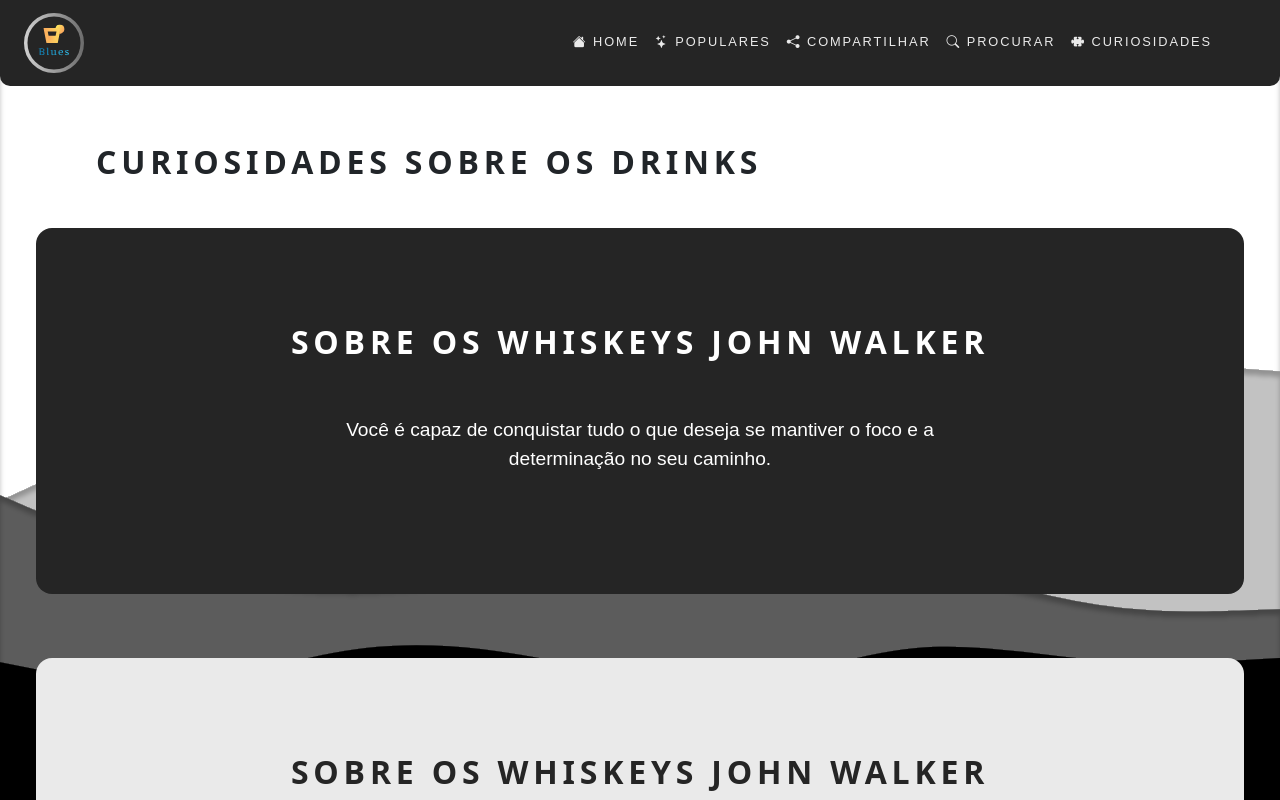
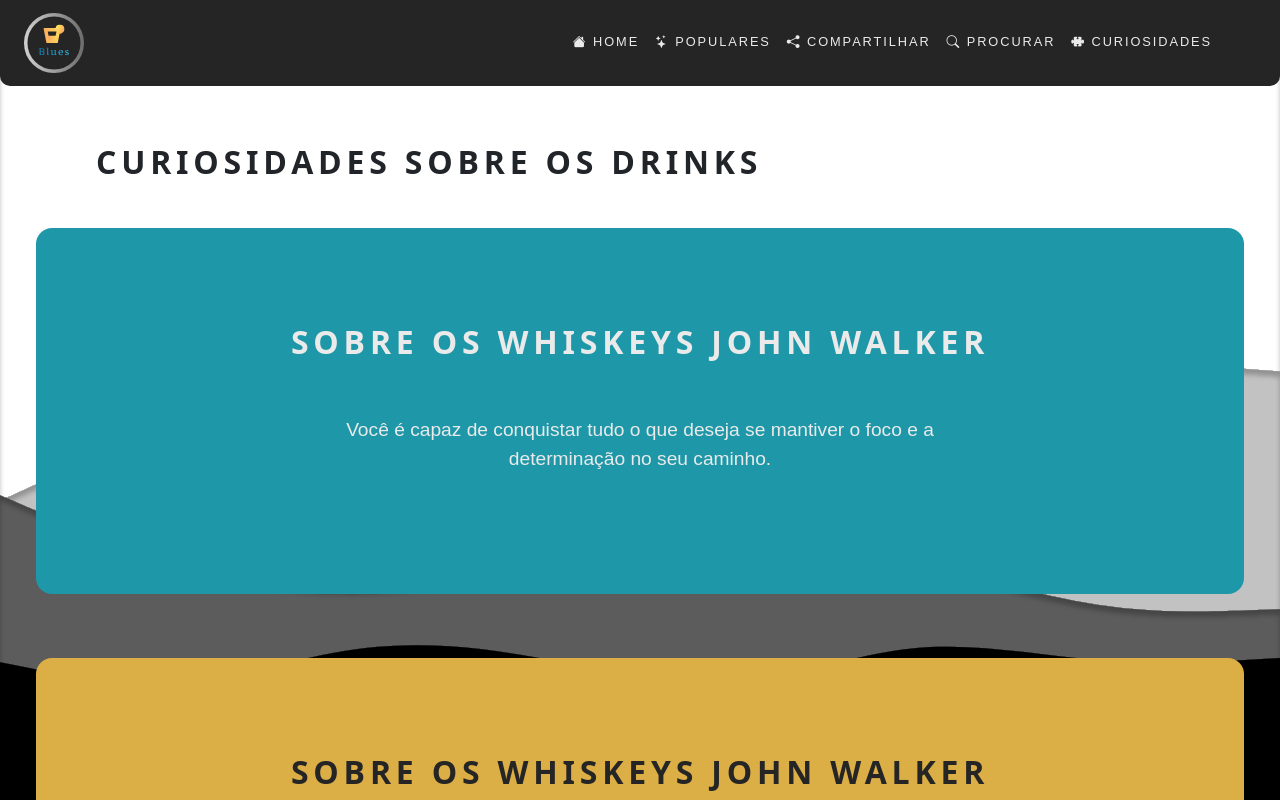
Before and after one commit to CarlosPegoraro/Blues, a React (Vite) app in the folder site/: page /notices in a window 1280 px wide. Shown: the top 800 px of the page. Built offline with nearby package versions, Linux system fonts and the light colour scheme; a web font is replaced by a local one.

Commit message:
:guitar: random color block system

```diff
--- a/site/package.json
+++ b/site/package.json
@@ -12,6 +12,7 @@
     "bootstrap": "^5.3.0-alpha2",
     "localforage": "^1.10.0",
     "match-sorter": "^6.3.1",
+    "random-js": "^2.1.0",
     "react": "^18.2.0",
     "react-dom": "^18.2.0",
     "react-router-dom": "^6.9.0",
--- a/site/src/components/Information.tsx
+++ b/site/src/components/Information.tsx
@@ -23,11 +23,33 @@
 }
 
 export function Informations(props: Informations) {
+    const randomNumber = Math.floor(Math.random() * 4)
+    let randomStyle = ' ';
+    switch (randomNumber) {
+        case 1:
+            randomStyle= "bg-dark text-light";
+            break;
+        case 2:
+            randomStyle = "bg-light text-dark";
+            break;
+        case 3:
+            randomStyle = "bg-primary text-dark";
+            break;
+        case 0:
+            randomStyle = "bg-second text-light";
+            break;
+
+        default:
+            break;
+    }
+    let finalStyle = "row justify-content-center align-items-center rounded-4 " + randomStyle
     return (
-        <div className=" py-5 my-5 text-center">
-            <h1 className="title pb-5">{props.title}</h1>
-            <div className="col-lg-6 mx-auto">
-            <p className="lead mb-4">{props.text}</p>
+        <div className={finalStyle}>
+            <div className=" py-5 my-5 text-center">
+                <h1 className="title pb-5">{props.title}</h1>
+                <div className="col-lg-6 mx-auto">
+                <p className="lead mb-4">{props.text}</p>
+                </div>
             </div>
         </div>
     );
--- a/site/src/pages/Notices.tsx
+++ b/site/src/pages/Notices.tsx
@@ -1,5 +1,5 @@
 import { Informations } from '../components/Information';
-import { Navbar, Footer  } from '../components/Model'
+import { Navbar, Footer } from '../components/Model'
 
 export function Notices() {
     return (
@@ -7,33 +7,27 @@
             <Navbar />
             <section className="container-fluid mt-5 mb-3 p-5 mb-0">
                 <h1 className="title m-5">Curiosidades sobre os drinks</h1>
-                <div className="row justify-content-center align-items-center bg-dark text-white rounded-4">
                 <Informations title='Sobre os whiskeys John Walker'
                     text='
                         Você é capaz de conquistar tudo o que deseja se mantiver o foco e a determinação no seu caminho.
                         '
                 />
-                </div>
             </section>
             <section className="container-fluid mb-5 px-5">
-                <div className="row justify-content-center align-items-center bg-light text-dark rounded-4">
                 <Informations title='Sobre os whiskeys John Walker'
                     text='
                         Você é capaz de conquistar tudo o que deseja se mantiver o foco e a determinação no seu caminho.
                         '
                 />
-                </div>
             </section>
             <section className="container-fluid mb-5 px-5">
-                <div className="row justify-content-center align-items-center bg-primary text-dark rounded-4">
                 <Informations title='Sobre os whiskeys John Walker'
                     text='
                         Você é capaz de conquistar tudo o que deseja se mantiver o foco e a determinação no seu caminho.
                         '
                 />
-                </div>
             </section>
-            <Footer/>
+            <Footer />
         </div>
     );
 }
```
Also changed, not shown: 1 other file (tests, documents, lock files or other folders). Lines whose indentation alone changed are shown as unchanged.
